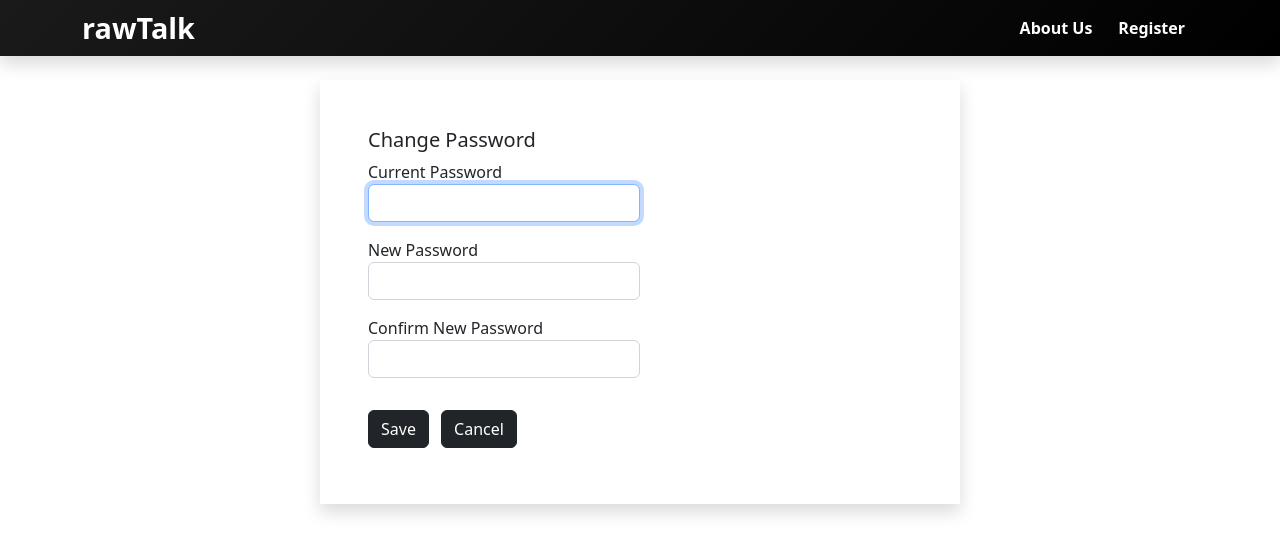
After one commit to tshering10/Blog-App, a Django app: page /change-password/ in a window 1280 px wide. The commit adds this page. Shown: the top 555 px of the page. Run offline with Django 5.2, Linux system fonts and the light colour scheme; some libraries are stand-ins or nearby versions.

Commit message:
Password change feature added

```diff
--- a/blog/posts/urls.py
+++ b/blog/posts/urls.py
@@ -1,5 +1,5 @@
 from django.urls import path
-from posts.views import home, post_detail, create_post ,dashboard, user_post_view, update_post, delete_post_view, like_view
+from posts.views import home, post_detail, create_post ,dashboard, user_post_view, update_post, delete_post_view, like_view, change_password_view
 urlpatterns = [
     path('', home, name='home'),
     path('post/<int:pk>/', post_detail, name='post_detail'),
@@ -9,4 +9,6 @@ urlpatterns = [
     path('edit/<int:pk>/', update_post, name='edit_post'),
     path('delete/<int:pk>/', delete_post_view, name='delete_post'),
     path('post/<int:pk>/like/', like_view, name="like_post"),
+
+    path('change-password/', change_password_view, name="change_password"),
 ]
--- a/blog/posts/views.py
+++ b/blog/posts/views.py
@@ -4,6 +4,8 @@ from posts.forms import PostForm, CommentForm
 from django.contrib import messages
 from django.core.paginator import Paginator, EmptyPage
 from django.contrib.auth.decorators import login_required
+from django.contrib.auth.forms import PasswordChangeForm
+from django.contrib.auth import update_session_auth_hash
 # Create your views here.
 def home(request):
     posts = Post.objects.all().order_by('-pk')
@@ -88,3 +90,15 @@ def like_view(request, pk):
     if not Like.objects.filter(post=post, author=request.user).exists():
         Like.objects.create(post=post, author=request.user)
     return redirect('post_detail', pk=post.pk)
+
+def change_password_view(request):
+    if request.method == 'POST':
+        form = PasswordChangeForm(request.user, data=request.POST)
+        if form.is_valid():
+            form.save()
+            update_session_auth_hash(request, form.user)
+            messages.success(request, "Password changed successfully!")
+            return redirect('dashboard')
+    else:
+        form = PasswordChangeForm(user = request.user)
+    return render(request, "posts/changepass.html", {'form': form})
--- a/blog/templates/posts/base.html
+++ b/blog/templates/posts/base.html
@@ -39,6 +39,9 @@
                   Accounts
                 </a>
                 <ul class="dropdown-menu">
+                  <li class="nav-item px-3 px-lg-0 py-1 py-lg-2">
+                    <a class="nav-link active" href="{% url "change_password" %}">Profile</a>
+                  </li>
                   <form method="POST" action="{% url 'logout' %}">
                     {% csrf_token %}
                     <li><button type="submit" class="dropdown-item " >Logout</button></li>
--- /dev/null
+++ b/blog/templates/posts/changepass.html
@@ -0,0 +1,28 @@
+{% extends 'posts/base.html' %}
+{% load widget_tweaks %}
+{% block title %}Change Password{% endblock title %}
+{% block content %}
+    <div class="container mt-4 shadow sm p-5 w-50">
+        <form method="post">
+            {% csrf_token %}
+            <h5>Change Password</h5>
+            <div class="w-50 mb-3">
+                <label for="{{form.old_password.id_for_label }}">Current Password</label>
+                {{ form.old_password|attr:"class:form-control"}}
+            </div>
+
+            <div class="w-50 mb-3">
+                <label for="{{form.new_password1.id_for_label }}">New Password</label>
+                {{ form.new_password1|attr:"class:form-control"}}
+            </div>
+            <div class="w-50 mb-3">
+                <label for="{{form.new_password2.id_for_label }}">Confirm New Password</label>
+                {{ form.new_password2|attr:"class:form-control"}}
+            </div>
+
+            <button type="submit" class="btn btn-dark mt-3 mb-2">Save</button>
+            <a href="{% url "dashboard" %}" class="btn btn-dark mt-2 ms-2">Cancel</a>
+
+        </form>
+    </div>
+{% endblock content %}
```
Also changed, not shown: blog/db.sqlite3.
